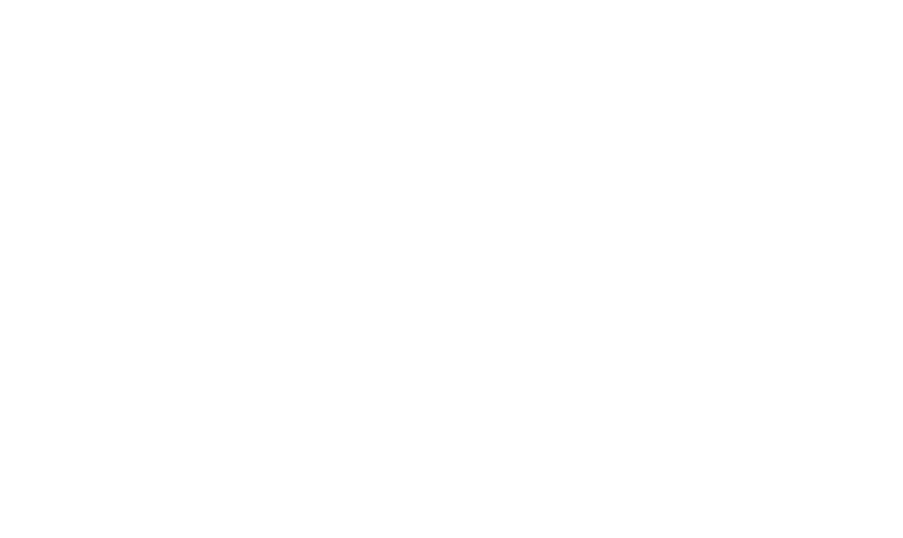
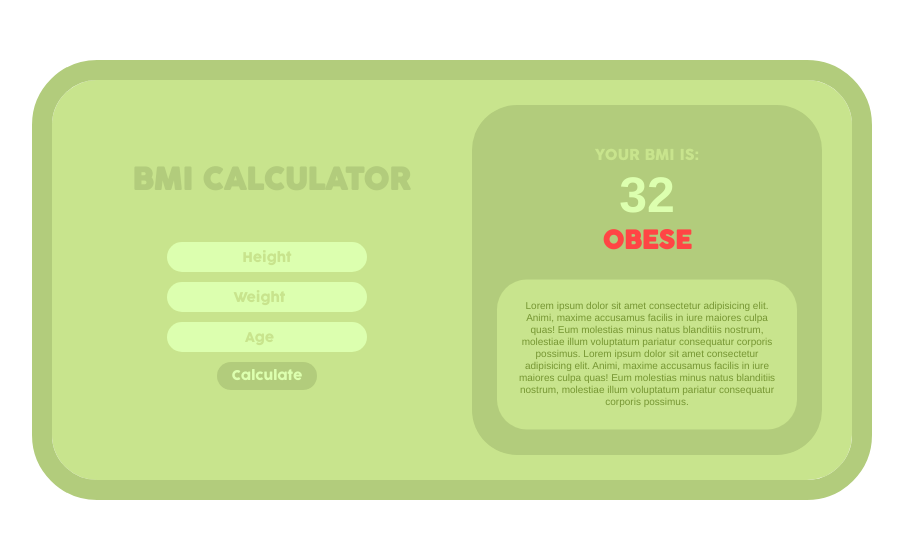
Before and after one commit to benscottdev/BMI-Calculator, a React (Create React App) app in the folder Documents/Projects/react-bmi-calculator/bmi-calculator/: page / in a window 1280 px wide. Shown: the part 120-658 px from the top of the page, without its empty margins (188-1091 px from the left). Built offline with nearby package versions, Linux system fonts and the light colour scheme.

Commit message:
Design & Layout Completed

```diff
--- a/Documents/Projects/react-bmi-calculator/bmi-calculator/src/App.css
+++ b/Documents/Projects/react-bmi-calculator/bmi-calculator/src/App.css
@@ -0,0 +1,128 @@
+@font-face {
+  font-family: "Cocogoose";
+  src: url("./Components/assets/Cocogoose.ttf");
+}
+
+* {
+  margin: 0;
+  padding: 0;
+  box-sizing: border-box;
+  font-family: "Cocogoose";
+}
+
+.container {
+  position: absolute;
+  top: 50%;
+  left: 50%;
+  transform: translate(-50%, -50%);
+  padding: 20px;
+  width: 800px;
+  height: 400px;
+  background-color: #c8e48d;
+  border-radius: 45px;
+  outline: 20px solid #b2cc7c;
+}
+
+#title {
+  font-size: 30px;
+  color: #b2cc7c;
+  position: absolute;
+  left: 80px;
+  top: 80px;
+}
+
+.calculator {
+  position: absolute;
+  left: 115px;
+  bottom: 90px;
+}
+
+.calculator form {
+  display: flex;
+  flex-direction: column;
+  gap: 10px;
+  display: flex;
+  align-items: center;
+  justify-content: center;
+}
+
+.calculator form input {
+  font-family: Helvetica;
+  width: 200px;
+  height: 30px;
+  background-color: #dcffaf;
+  border-radius: 45px;
+  border: none;
+  text-align: center;
+}
+
+.calculator form input::placeholder {
+  font-family: "Cocogoose";
+  color: #c8e48d;
+}
+
+.calculator form button {
+  transition: 0.15s ease;
+  cursor: pointer;
+  width: 100px;
+  border: none;
+  background-color: #b2cc7c;
+  color: #dcffaf;
+  border-radius: 45px;
+  padding: 5px;
+}
+
+.calculator form button:hover {
+  color: #b2cc7c;
+  background-color: #dcffaf;
+}
+
+.results {
+  background-color: #b2cc7c;
+  border-radius: 45px;
+  position: absolute;
+  right: 30px;
+  top: 50%;
+  transform: translateY(-50%);
+  width: 350px;
+  height: 350px;
+  font-size: 10px;
+  padding: 40px;
+}
+
+.score {
+  text-align: center;
+}
+
+#your-bmi-title {
+  font-size: 15px;
+  color: #c8e48d;
+}
+
+.results h1 {
+  font-family: Helvetica;
+  font-weight: bolder;
+  font-size: 50px;
+  color: #dcffaf;
+}
+
+.results h2 {
+  font-size: 25px;
+  color: #ff4545;
+}
+
+#what-this-means {
+  position: relative;
+  top: 60%;
+  left: 50%;
+  transform: translate(-50%, -95%);
+  color: #769633;
+  font-family: Helvetica;
+  background-color: #c8e48d;
+  padding: 20px;
+  border-radius: 30px;
+  height: 150px;
+  width: 300px;
+  text-align: center;
+  line-height: 12px;
+}
--- a/Documents/Projects/react-bmi-calculator/bmi-calculator/src/App.js
+++ b/Documents/Projects/react-bmi-calculator/bmi-calculator/src/App.js
@@ -1,7 +1,8 @@
 import "./App.css";
+import BmiContainer from "./Components/BmiContainer";
 
 function App() {
-  return null;
+  return <BmiContainer />;
 }
 
 export default App;
--- /dev/null
+++ b/Documents/Projects/react-bmi-calculator/bmi-calculator/src/Components/BmiCalculator.jsx
@@ -0,0 +1,13 @@
+function BmiCalculator() {
+  return (
+    <div className="calculator">
+      <form>
+        <input id="height" type="numeric" placeholder="Height" />
+        <input id="weight" type="number" placeholder="Weight" />
+        <input id="age" type="number" placeholder="Age" />
+        <button id="submit">Calculate</button>
+      </form>
+    </div>
+  );
+}
+export default BmiCalculator;
--- /dev/null
+++ b/Documents/Projects/react-bmi-calculator/bmi-calculator/src/Components/BmiContainer.jsx
@@ -0,0 +1,15 @@
+import BmiCalculator from "./BmiCalculator";
+import BmiResults from "./BmiResults";
+
+function BmiContainer() {
+  return (
+    <div>
+      <div className="container">
+        <h1 id="title">BMI CALCULATOR</h1>
+        <BmiCalculator />
+        <BmiResults />
+      </div>
+    </div>
+  );
+}
+export default BmiContainer;
--- /dev/null
+++ b/Documents/Projects/react-bmi-calculator/bmi-calculator/src/Components/BmiResults.jsx
@@ -0,0 +1,21 @@
+function BmiResults() {
+  return (
+    <div className="results">
+      <div className="score">
+        <p id="your-bmi-title">YOUR BMI IS:</p>
+        <h1>32</h1>
+        <h2>OBESE</h2>
+      </div>
+      <p id="what-this-means">
+        Lorem ipsum dolor sit amet consectetur adipisicing elit. Animi, maxime
+        accusamus facilis in iure maiores culpa quas! Eum molestias minus natus
+        blanditiis nostrum, molestiae illum voluptatum pariatur consequatur
+        corporis possimus. Lorem ipsum dolor sit amet consectetur adipisicing
+        elit. Animi, maxime accusamus facilis in iure maiores culpa quas! Eum
+        molestias minus natus blanditiis nostrum, molestiae illum voluptatum
+        pariatur consequatur corporis possimus.
+      </p>
+    </div>
+  );
+}
+export default BmiResults;
```
Also changed, not shown: Documents/Projects/react-bmi-calculator/bmi-calculator/src/Components/assets/Cocogoose.ttf (added).
